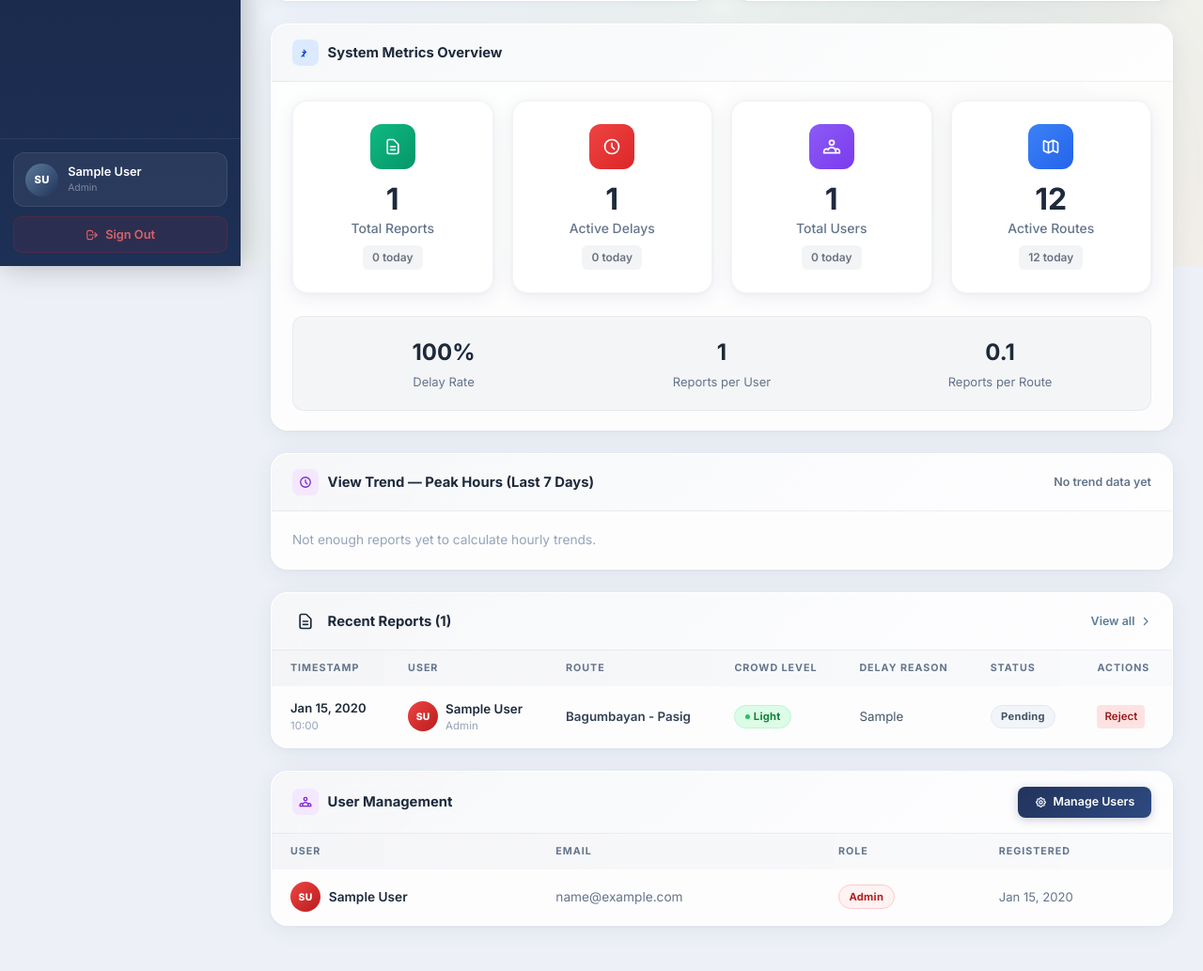
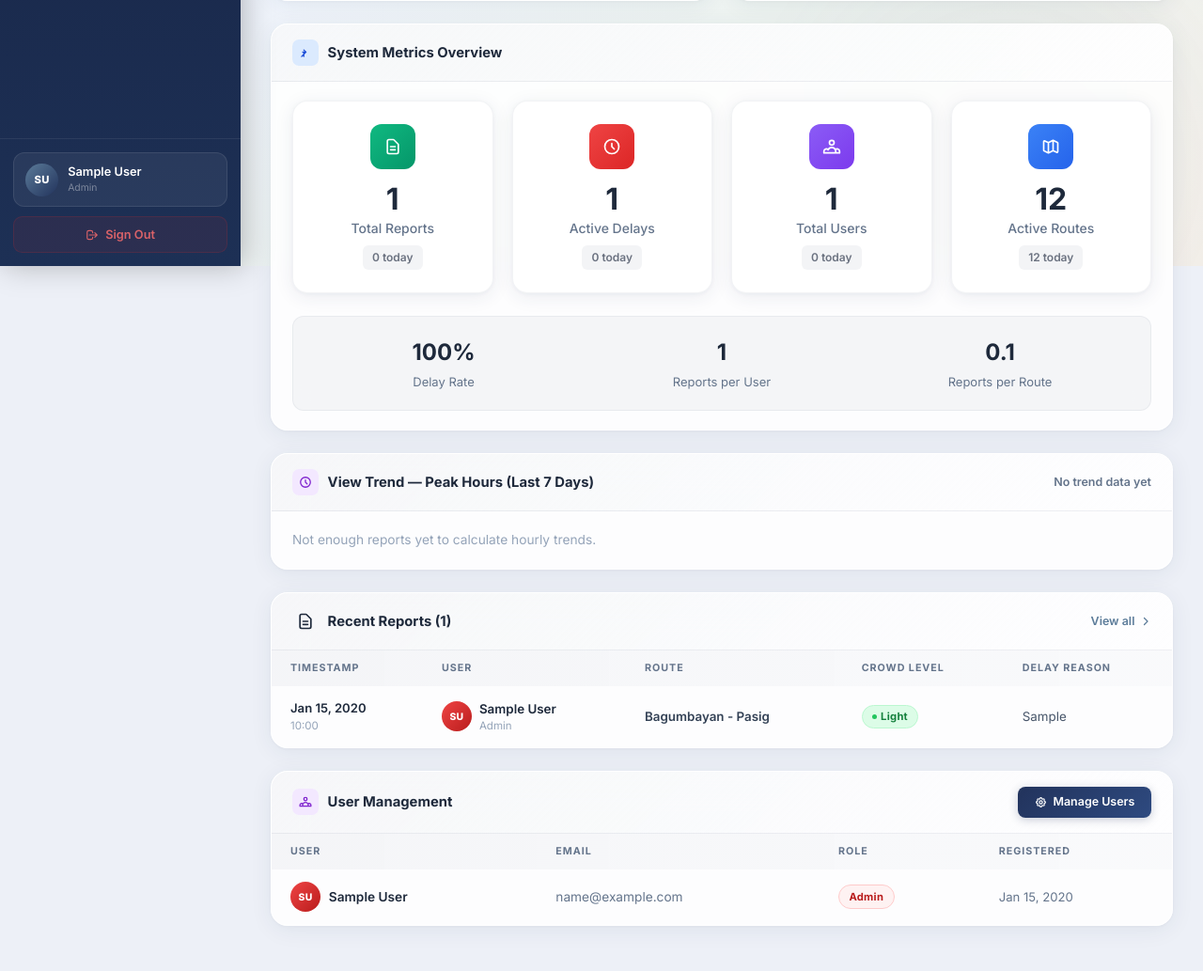
Before and after one commit to notakaashi/TransportOps, a PHP site: page /admin_dashboard.php in a window 1280 px wide. Shown: the part 517-1550 px from the top of the page at 94% size. Run offline with PHP 8.4, Linux system fonts and the light colour scheme; the visitor is signed in with stand-in values (Sample User, id 1); data comes from the database, SQL or seed files in the repository; tables that the repository leaves empty hold one stand-in row (values such as "Sample post"); some libraries are stand-ins or nearby versions.

Commit message:
fixed admin dashboard

```diff
--- a/admin_dashboard.php
+++ b/admin_dashboard.php
@@ -591,9 +591,6 @@ function formatHourRangeLabel($hour)
         .badge-role-admin    { background: #fef2f2; color: #b91c1c; border-color: #fecaca; }
         .badge-role-driver   { background: #eff6ff; color: #1d4ed8; border-color: #bfdbfe; }
         .badge-role-commuter { background: #f8fafc; color: #475569; border-color: #e2e8f0; }
-        .badge-verified { background: #dcfce7; color: #15803d; border-color: #bbf7d0; }
-        .badge-rejected { background: #fee2e2; color: #991b1b; border-color: #fca5a5; }
-        .badge-pending  { background: #f1f5f9; color: #475569; border-color: #e2e8f0; }
         .badge-new { background: #dc2626; color: #fff; border-color: #dc2626; animation: pulseBadge 1.8s ease-out infinite; }
         @keyframes pulseBadge {
             0%,100% { box-shadow: 0 0 0 0 rgba(220,38,38,0.45); }
@@ -1384,13 +1381,11 @@ function formatHourRangeLabel($hour)
                             <th>Route</th>
                             <th>Crowd Level</th>
                             <th>Delay Reason</th>
-                            <th>Status</th>
-                            <th>Actions</th>
                         </tr>
                     </thead>
                     <tbody>
                         <?php if (empty($recent_reports)): ?>
-                            <tr class="empty-row"><td colspan="7">No reports found.</td></tr>
+                            <tr class="empty-row"><td colspan="5">No reports found.</td></tr>
                         <?php else: ?>
                             <?php foreach ($recent_reports as $report): ?>
                                 <tr class="report-row"
@@ -1470,25 +1465,6 @@ function formatHourRangeLabel($hour)
                                             <span style="color:#cbd5e1;font-size:0.825rem;font-style:italic;">None</span>
                                         <?php endif; ?>
                                     </td>
-                                    <td>
-                                        <?php
-                                        $status = $report["status"] ?? "pending";
-                                        $statusClass = $status === "verified" ? "badge-verified" : ($status === "rejected" ? "badge-rejected" : "badge-pending");
-                                        ?>
-                                        <span class="badge <?php echo $statusClass; ?>">
-                                            <?php echo ucfirst($status); ?>
-                                        </span>
-                                    </td>
-                                    <td>
-                                        <?php if (($report["status"] ?? "pending") !== "rejected"): ?>
-                                            <button class="admin-reject-btn" data-report-id="<?php echo $report["id"]; ?>"
-                                                    style="padding:0.25rem 0.5rem;font-size:0.72rem;background:#fee2e2;color:#991b1b;border-radius:0.25rem;border:none;cursor:pointer;font-weight:600;">
-                                                Reject
-                                            </button>
-                                        <?php else: ?>
-                                            <span style="color:#94a3b8;font-size:0.72rem;">Rejected</span>
-                                        <?php endif; ?>
-                                    </td>
                                 </tr>
                             <?php endforeach; ?>
                         <?php endif; ?>
@@ -1867,7 +1843,7 @@ function formatHourRangeLabel($hour)
         }
         btn.addEventListener('click', openSidebar);
         overlay.addEventListener('click', closeSidebar);
-    })();}
+    })();
 
     /* ── New-report notification polling ─────────────────── */
     (function () {
@@ -1895,46 +1871,20 @@ function formatHourRangeLabel($hour)
                 if (!response.ok) return;
                 const data     = await response.json();
                 const newCount = data.new_count || 0;
-                const unreadNotifications = data.unread_notifications || 0;
-                const totalAlerts = data.total_alerts || 0;
                 const latest   = data.latest_timestamp || null;
                 const badge    = document.getElementById('report-notification-badge');
                 const countLbl = document.getElementById('report-notification-count');
-
-                if (totalAlerts > 0) {
-                    if (badge) {
-                        badge.style.display = '';
-                        badge.textContent = totalAlerts;
-                    }
-                    if (countLbl) {
-                        let message = '';
-                        if (newCount > 0 && unreadNotifications > 0) {
-                            message = `${newCount} new report${newCount > 1 ? 's' : ''}, ${unreadNotifications} rejection${unreadNotifications > 1 ? 's' : ''}`;
-                        } else if (newCount > 0) {
-                            message = `${newCount} new report${newCount > 1 ? 's' : ''}`;
-                        } else if (unreadNotifications > 0) {
-                            message = `${unreadNotifications} rejection${unreadNotifications > 1 ? 's' : ''}`;
-                        }
-                        countLbl.textContent = message;
-                    }
+                if (newCount > 0) {
+                    if (badge)    badge.style.display = '';
+                    if (countLbl) countLbl.textContent = newCount + ' new report' + (newCount > 1 ? 's' : '');
                     playNotificationSound();
-
-                    // Show notification details if there are rejections
-                    if (unreadNotifications > 0 && data.notification_messages) {
-                        console.log('Rejection notifications:', data.notification_messages);
-                    }
-                } else {
-                    if (badge) badge.style.display = 'none';
-                    if (countLbl) countLbl.textContent = '';
                 }
-
                 if (latest) lastReportTimestamp = latest;
             } catch (e) { console.error('Notification check failed', e); }
         }
         initAudio();
         setInterval(checkNewReports, 15000);
     })();
-
 
     /* ── Report detail modal ──────────────────────────────── */
     (function () {
@@ -2131,53 +2081,6 @@ function formatHourRangeLabel($hour)
         });
     })();
 
-    /* ── Admin Report Rejection ───────────────────────────── */
-    (function () {
-        document.addEventListener('click', async function (e) {
-            if (e.target.classList.contains('admin-reject-btn')) {
-                const btn = e.target;
-                const reportId = btn.getAttribute('data-report-id');
-
-                if (!confirm('Are you sure you want to reject this report? This will penalize the reporter with -2 trust score.')) {
-                    return;
-                }
-
-                try {
-                    btn.disabled = true;
-                    btn.style.opacity = '0.85';
-                    btn.textContent = 'Rejecting…';
-
-                    const res = await fetch('admin_reject_report.php', {
-                        method: 'POST',
-                        headers: { 'Content-Type': 'application/json' },
-                        body: JSON.stringify({ report_id: reportId }),
-                        credentials: 'same-origin'
-                    });
-
-                    const data = await res.json();
-                    if (!res.ok || !data.success) {
-                        alert('Rejection failed: ' + (data && data.error ? data.error : 'Please try again.'));
-                        btn.disabled = false;
-                        btn.style.opacity = '';
-                        btn.textContent = 'Reject';
-                        return;
-                    }
-
-                    alert('Report rejected successfully! Reporter penalized with -2 trust score.');
-                    window.location.reload();
-                } catch (err) {
-                    console.error(err);
-                    alert('Something went wrong while rejecting. Please try again.');
-                    if (e.target) {
-                        e.target.disabled = false;
-                        e.target.style.opacity = '';
-                        e.target.textContent = 'Reject';
-                    }
-                }
-            }
-        });
-    })();
-
 }); // Close DOM ready event
 </script>
 
```
